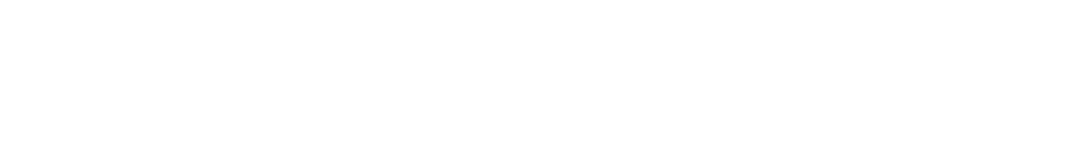
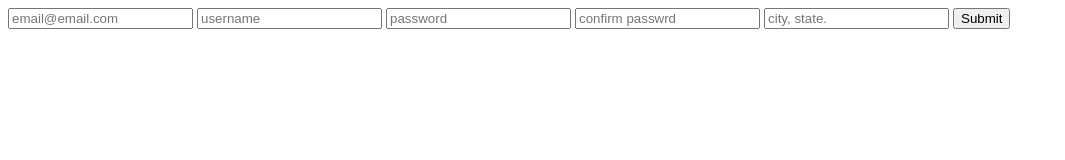
Before and after one commit to WebAhead7/TradeIn, a website: page public/src/signup.html in a window 1280 px wide. Shown: the whole page, without its empty margins (0-1065 px from the left). Drawn offline with Linux system fonts and the light colour scheme.

Commit message:
sign up html page modified

```diff
--- a/public/src/signup.html
+++ b/public/src/signup.html
@@ -1,14 +1,50 @@
 <!DOCTYPE html>
 <html lang="en">
+  <head>
+    <meta charset="UTF-8" />
+    <meta name="viewport" content="width=device-width, initial-scale=1.0" />
+    <title>Sign Up</title>
+  </head>
 
-<head>
-    <meta charset="UTF-8">
-    <meta name="viewport" content="width=device-width, initial-scale=1.0">
-    <title>Sign Up</title>
-</head>
+  <body>
+    <form action="">
+      <input
+        placeholder="email@email.com"
+        type="email"
+        name="email"
+        id="email"
+        required;
+      />
+      <input
+        placeholder="username"
+        type="text"
+        name="username"
+        id="username"
+        required
+      />
+      <input
+        placeholder="password"
+        type="password"
+        name="password"
+        id="password"
+        required
+      />
+      <input
+        placeholder="confirm passwrd"
+        type="password"
+        name="confirmPassword"
+        id="confirmPassword"
+        required
+      />
+      <input
+        placeholder="city, state."
+        type="text"
+        name="location"
+        id="location"
+        required
+      />
 
-<body>
-
-</body>
-
+      <input type="submit" value="Submit" />
+    </form>
+  </body>
 </html>
--- a/server/handlers/publicHandler.js
+++ b/server/handlers/publicHandler.js
@@ -19,11 +19,11 @@ function publicHandler(request, response) {
         response.end();
         return;
       }
-      response(200, { "content-type": contentType });
+      response.writeHead(200, { "content-type": contentType });
       response.end(file);
     });
   } else {
-    response.wirteHead(302, { location: "/notFound" });
+    response.writeHead(302, { location: "/notFound" });
     response.end();
   }
 }
--- a/server/router.js
+++ b/server/router.js
@@ -12,6 +12,6 @@ module.exports = (req, res) => {
   } else if (url === "/serverError") {
     serverErrorHandler(request, response);
   } else {
-    notfoundHandler(request, response);
+    notfoundHandler(req, res);
   }
 };
```
Also changed, not shown: public/index.html (+1 -0 lines).
